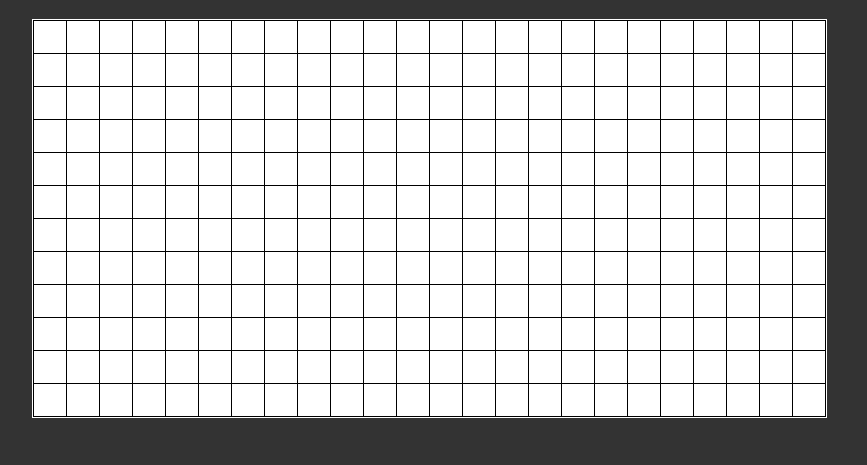
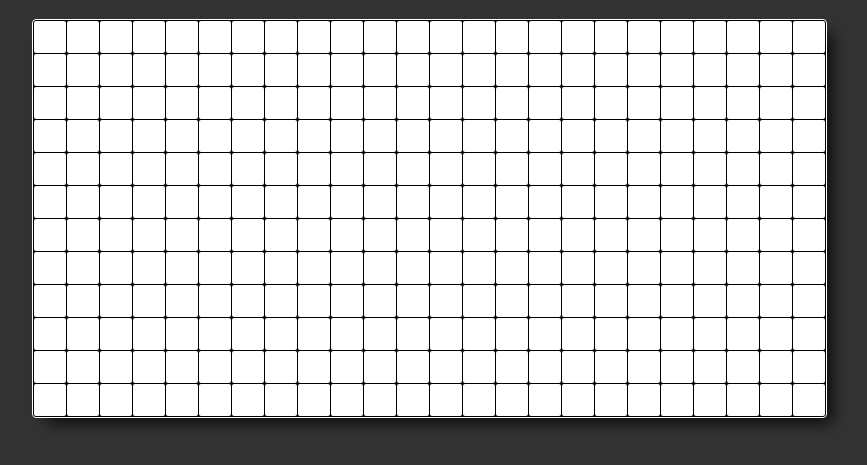
Before and after one commit to jackhodgkiss/chip-8-emulator, a website: page public/index.html in a window 1280 px wide. Shown: the part 61-526 px from the top of the page, without its empty margins (211-1078 px from the left). Drawn offline with Linux system fonts and the light colour scheme.

Commit message:
feat: add some styling to the screen and pixels

```diff
--- a/public/style.css
+++ b/public/style.css
@@ -33,8 +33,11 @@ body {
     grid-template-rows: repeat(12, 32px);
     gap: 1px;
     padding: 1px;
+    border-radius: 4px;
+    box-shadow: 10px 10px 15px -5px rgba(0,0,0,0.81);
 }
 
 .pixel {
     background-color: white;
+    border-radius: 2px;
 }
```
